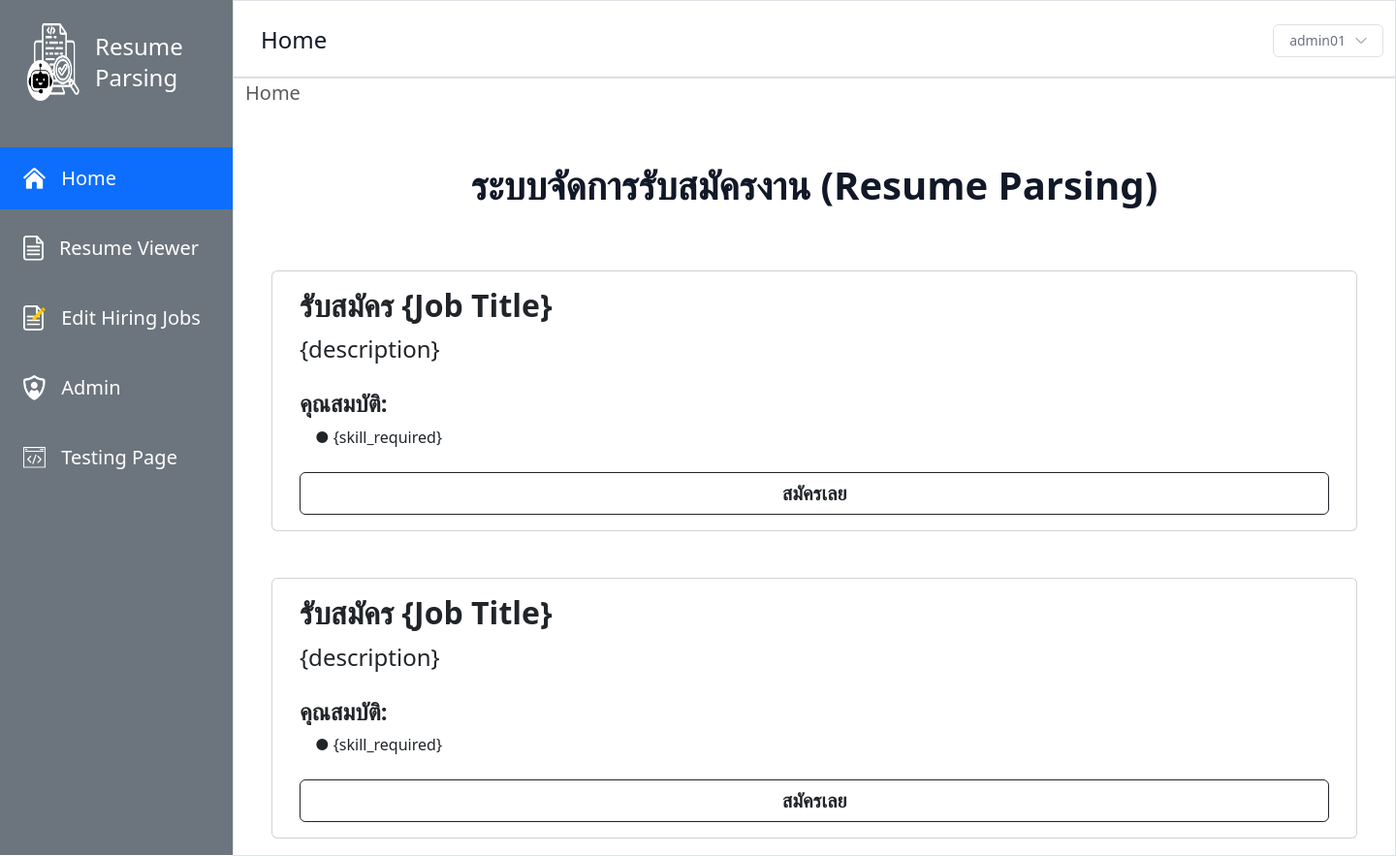
After one commit to tanaratsaehia/WebAppProject-RecruitmentSystem, a Laravel app: page /home in a window 1440 px wide. The commit adds this page. Shown: the whole page at 97% size. Run offline with Laravel 10, Linux system fonts and the light colour scheme; a user stored in the database is signed in; data comes from the database, SQL or seed files in the repository; style sheets or scripts are compiled from the project's sources; some libraries are stand-ins or nearby versions.

Commit message:
Home page base

```diff
--- a/resources/views/components/side-menu.blade.php
+++ b/resources/views/components/side-menu.blade.php
@@ -7,8 +7,16 @@
     </div>
     <!-- if same route name -->
     <div class="p-0 mt-5 w-100">
-        <div class="{{ request()->routeIs('dashboard') ? 'bg-primary' : '' }} w-100 ps-2">
+        <!--<div class="{{ request()->routeIs('dashboard') ? 'bg-primary' : '' }} w-100 ps-2">
             <a href="{{ route('dashboard') }}" class="p-0 m-0 w-100">
+                <div class="h-16 d-flex align-items-center">
+                    <img src="{{ asset('images/home_icon_white.png') }}" alt="" width="10%" class="ms-3">
+                    <p class="ms-3 text-2xl fs-5 text-white">Home</p>
+                </div>
+            </a>
+        </div> -->
+        <div class="{{ request()->routeIs('home') ? 'bg-primary' : '' }} w-100 ps-2">
+            <a href="{{ route('home') }}" class="p-0 m-0 w-100">
                 <div class="h-16 d-flex align-items-center">
                     <img src="{{ asset('images/home_icon_white.png') }}" alt="" width="10%" class="ms-3">
                     <p class="ms-3 text-2xl fs-5 text-white">Home</p>
@@ -22,6 +30,14 @@
                     <div class="h-16 d-flex align-items-center">
                         <img src="{{ asset('images/paper_icon_white.png') }}" alt="" width="9%" class="ms-3">
                         <p class="ms-3 text-2xl fs-5 text-white">Upload Resume</p>
+                    </div>
+                </a>
+            </div>
+            <div class="w-100 ps-2 mt-2">
+                <a href="#" class="p-0 m-0 w-100">
+                    <div class="h-16 d-flex align-items-center">
+                        <img src="{{ asset('images/paper_icon_white.png') }}" alt="" width="9%" class="ms-3">
+                        <p class="ms-3 text-2xl fs-5 text-white">Applied Status</p>
                     </div>
                 </a>
             </div>
--- /dev/null
+++ b/resources/views/home.blade.php
@@ -0,0 +1,73 @@
+<?php
+    $_SESSION['currentPage'] = "Home";
+?>
+
+<x-app-layout>
+    <x-slot name="header">
+        <h1 class="font-semibold text-xl text-gray-800 leading-tight">
+            {{ __('Home') }}
+        </h1>
+    </x-slot>
+
+    <nav style="--bs-breadcrumb-divider: '>';" aria-label="breadcrumb">
+        <ol class="breadcrumb">
+            <li class="breadcrumb-item fs-5 active" aria-current="page">Home</li>
+        </ol>
+    </nav>
+
+    <div class="py-12">
+        <h1 class="text-2xl font-medium text-gray-900 text-center fs-1 fw-bold">
+            ระบบจัดการรับสมัครงาน (Resume Parsing)
+        </h1>
+    </div>
+
+    <div class="container">
+        <div class="row justify-content-center">
+            <div class="card m-md-4" style="width: 70rem;">
+                <div class="card-body">
+
+                    <h1 class="card-title fs-2 fw-bold">
+                    รับสมัคร {Job Title}
+                    </h1>
+                    <p class="card-text fs-4">{description}</p>
+
+                    <h3 class="mt-4 fw-bold fs-4">
+                        คุณสมบัติ:
+                    </h3>
+                    <ul class="list-group list-group-flush">
+                        <li class="list-group-item">● {skill_required}</li>
+                    </ul>
+
+                    <div class="col-12 d-flex justify-content-center mt-3">
+                        <a href="#" class="btn btn-outline-primary border-dark text-dark col-12 fw-bold fs-5">สมัครเลย</a>
+                    </div>
+                </div>
+            </div>
+            <div class="card m-md-4" style="width: 70rem;">
+                <div class="card-body">
+
+                    <h1 class="card-title fs-2 fw-bold">
+                    รับสมัคร {Job Title}
+                    </h1>
+                    <p class="card-text fs-4">{description}</p>
+
+                    <h3 class="mt-4 fw-bold fs-4">
+                        คุณสมบัติ:
+                    </h3>
+                    <ul class="list-group list-group-flush">
+                        <li class="list-group-item">● {skill_required}</li>
+                    </ul>
+
+                    <div class="col-12 d-flex justify-content-center mt-3">
+                        <a href="#" class="btn btn-outline-primary border-dark text-dark col-12 fw-bold fs-5">สมัครเลย</a>
+                    </div>
+                </div>
+            </div>
+        </div>
+    </div>
+
+</x-app-layout>
+
+<?php
+    $_SESSION['currentPage'] = null;
+?>
--- a/routes/web.php
+++ b/routes/web.php
@@ -26,6 +26,11 @@ Route::middleware([
     Route::get('/dashboard', function () {
         return view('dashboard');
     })->name('dashboard');
+
+    Route::get('/home', function(){
+        return view('home');
+    })->name("home");
+
     Route::get('/edit-hiring-job', function () {
         return view('edit-hiring-job');
     })->name('edit-hiring-job');
```
